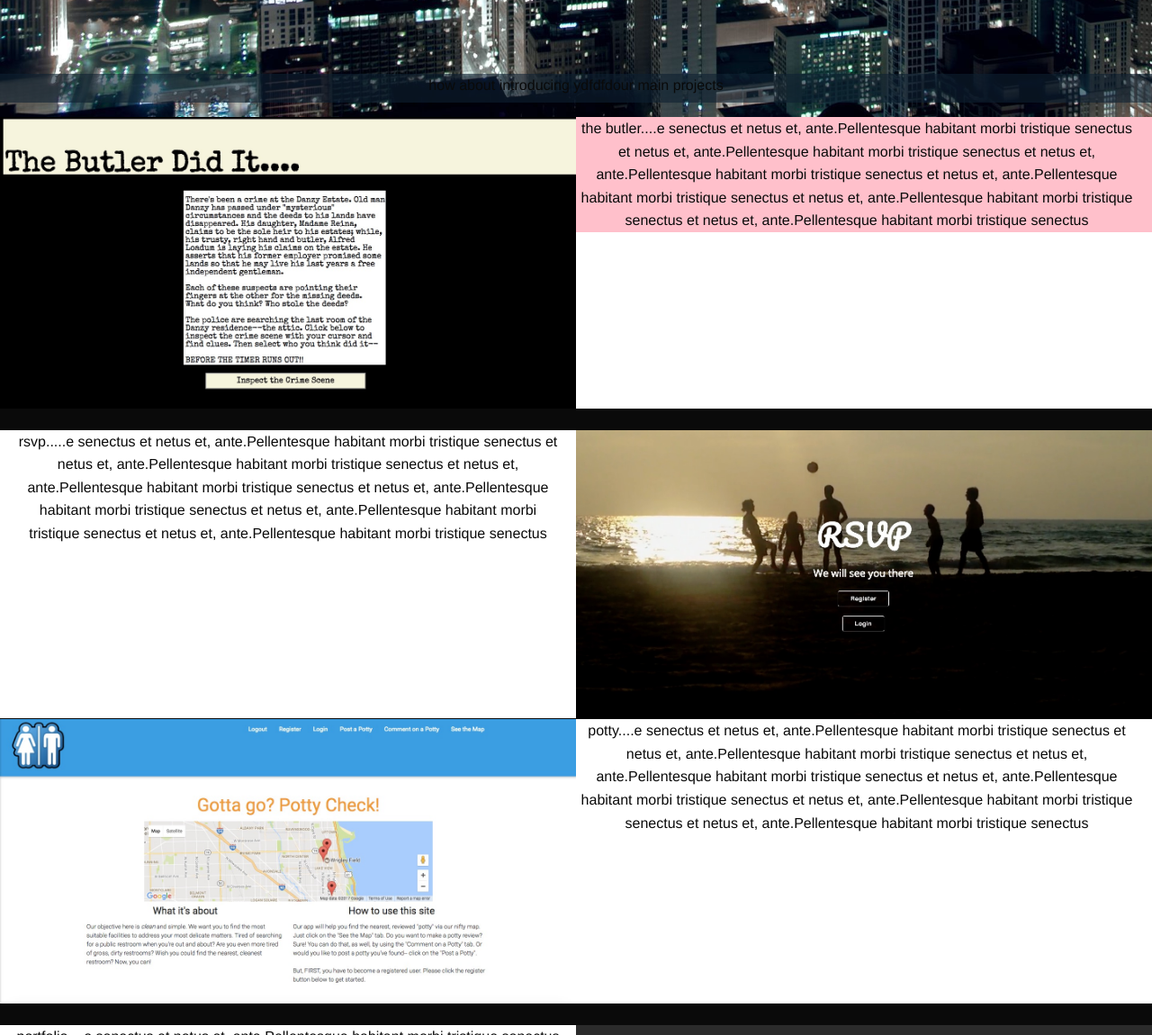
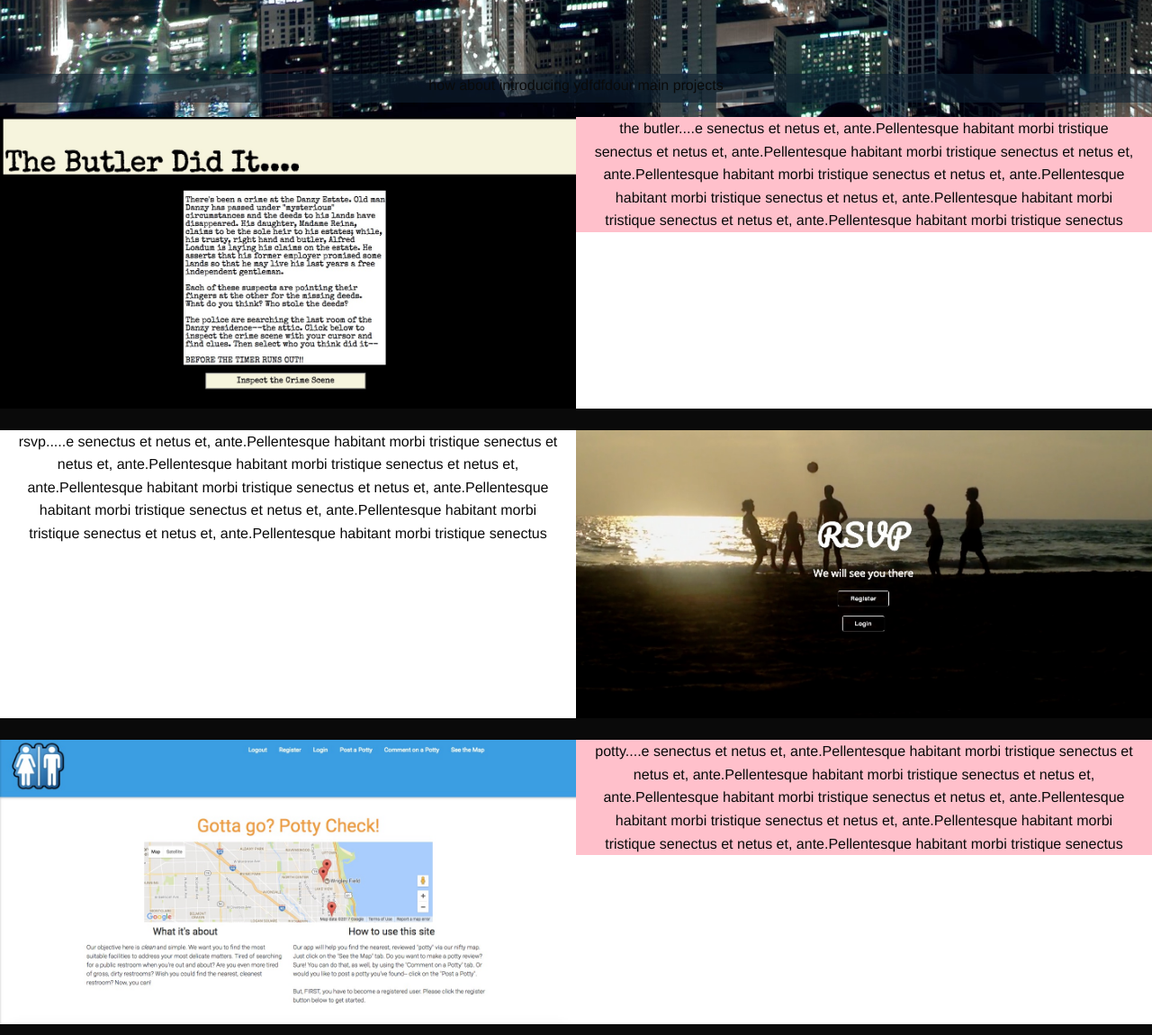
Before and after one commit to chitownhope/chitownhope.github.io, a plain HTML site: page portfolio-deux/index.html in a window 1280 px wide. Shown: the part 660-1810 px from the top of the page at 90% size. Drawn offline with Linux system fonts and the light colour scheme.

Commit message:
a couple more tweaks

```diff
--- a/portfolio-deux/index.html
+++ b/portfolio-deux/index.html
@@ -51,13 +51,13 @@
         </div>
       </div>
         <div>
-           <p style="background-color:pink;">the butler....e senectus et netus et, ante.Pellentesque habitant morbi tristique senectus et netus et, ante.Pellentesque habitant morbi tristique senectus et netus et, ante.Pellentesque habitant morbi tristique senectus et netus et, ante.Pellentesque habitant morbi tristique senectus et netus et, ante.Pellentesque habitant morbi tristique senectus et netus et, ante.Pellentesque habitant morbi tristique senectus </p>
+           <p style="background-color:pink;display:inline;float:right; width:50%;">the butler....e senectus et netus et, ante.Pellentesque habitant morbi tristique senectus et netus et, ante.Pellentesque habitant morbi tristique senectus et netus et, ante.Pellentesque habitant morbi tristique senectus et netus et, ante.Pellentesque habitant morbi tristique senectus et netus et, ante.Pellentesque habitant morbi tristique senectus et netus et, ante.Pellentesque habitant morbi tristique senectus </p>
         </div>
     </div>
 
 
 
-  <div id="projects" class="row small-up-1 medium-up-2 large-up-2" style="border-bottom:solid 1.5px;background-color:white;"">
+  <div id="projects" class="row small-up-1 medium-up-2 large-up-2" style="border-bottom:solid 1.5rem;background-color:white;">
       <div id="box2" class="columns">
         <div>
            <p style="display: inline;float:left;">rsvp.....e senectus et netus et, ante.Pellentesque habitant morbi tristique senectus et netus et, ante.Pellentesque habitant morbi tristique senectus et netus et, ante.Pellentesque habitant morbi tristique senectus et netus et, ante.Pellentesque habitant morbi tristique senectus et netus et, ante.Pellentesque habitant morbi tristique senectus et netus et, ante.Pellentesque habitant morbi tristique senectus </p>
@@ -77,7 +77,7 @@
         </div>
       </div>
         <div>
-          <p >potty....e senectus et netus et, ante.Pellentesque habitant morbi tristique senectus et netus et, ante.Pellentesque habitant morbi tristique senectus et netus et, ante.Pellentesque habitant morbi tristique senectus et netus et, ante.Pellentesque habitant morbi tristique senectus et netus et, ante.Pellentesque habitant morbi tristique senectus et netus et, ante.Pellentesque habitant morbi tristique senectus</p>
+          <p style="background-color:pink;display:inline;float:right; width:50%;">potty....e senectus et netus et, ante.Pellentesque habitant morbi tristique senectus et netus et, ante.Pellentesque habitant morbi tristique senectus et netus et, ante.Pellentesque habitant morbi tristique senectus et netus et, ante.Pellentesque habitant morbi tristique senectus et netus et, ante.Pellentesque habitant morbi tristique senectus et netus et, ante.Pellentesque habitant morbi tristique senectus</p>
         </div>
       </div>
 
```
